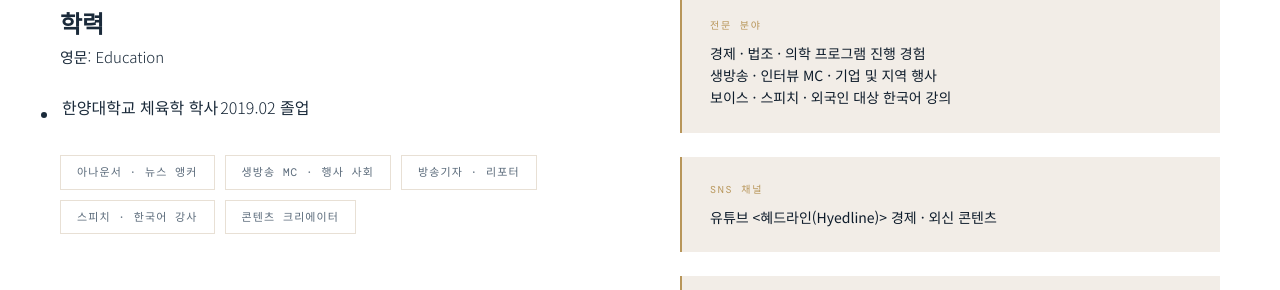
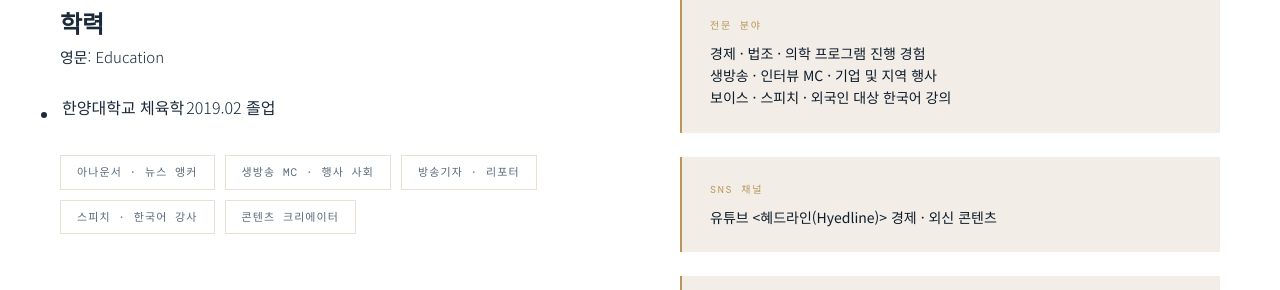
Before and after one commit to annhylee/annhylee.github.io, a Jekyll site: the page built from content/credentials.md, in a window 1280 px wide and 900 px high, scrolled down 1958 px. Shown: the part 165-455 px from the top of the window. Built offline with Jekyll 4.4.1, drawn with Linux system fonts in a browser that asks for light colours; some web fonts are replaced; our own code applies the rules of GitHub Pages for plain Markdown files.

Commit message:
Update credentials.md

```diff
--- a/content/credentials.md
+++ b/content/credentials.md
@@ -10,4 +10,4 @@
 
 ## 학력
 영문: Education
-- 한양대학교 체육학 학사 | 2019.02 졸업
+- 한양대학교 체육학 | 2019.02 졸업
```
